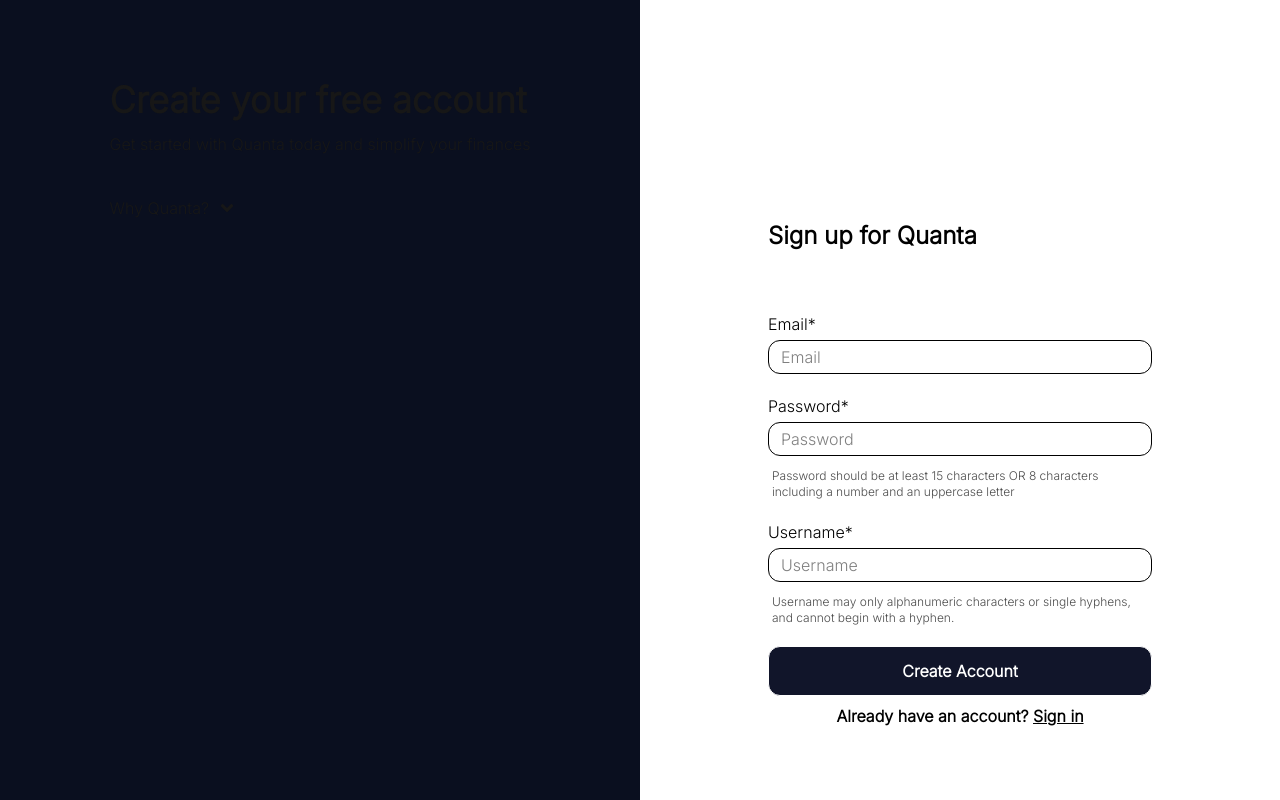
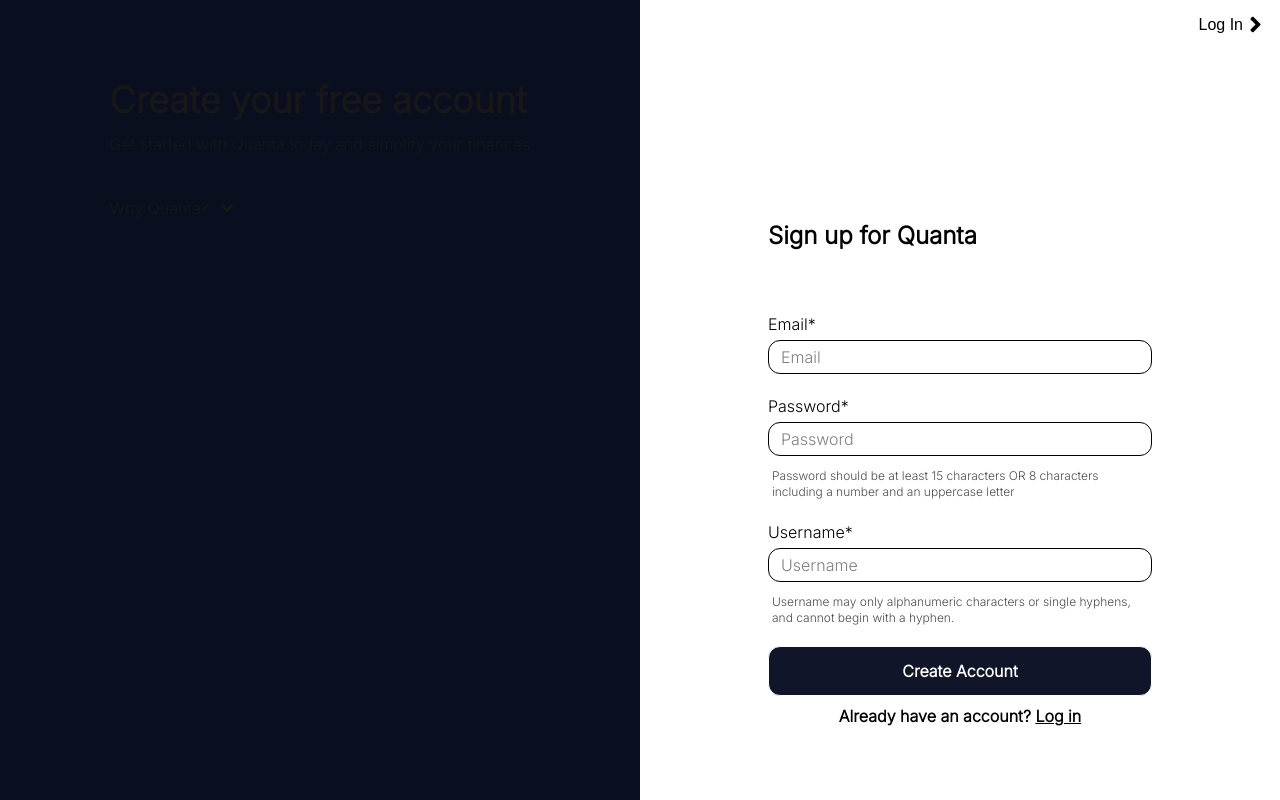
Before and after one commit to ramiwalid/creditcardaggregator, a Next.js app: page /auth/signup in a window 1280 px wide. Built offline with nearby package versions, Linux system fonts and the light colour scheme.

Commit message:
added log in button

```diff
--- a/src/components/signup/RightSideSignUp.tsx
+++ b/src/components/signup/RightSideSignUp.tsx
@@ -45,6 +45,11 @@ export default function RightSideSignUp() {
 	};
 
 	return (
+		<div>
+			<div className="text-black absolute top-0 right-0 p-3 max-w-full flex justify-between items-center hover:cursor-pointer hover:text-black/50">
+				<p>Log In</p>
+				<FaAngleRight size={25}/>
+			</div>
 			<div className={`${inter.className} mx-auto mt-55 w-3/5 text-black`}>
 				<div className="block mx-auto">
 					<form onSubmit={handleSubmit}>
@@ -69,8 +74,9 @@ export default function RightSideSignUp() {
 							<button className="bg-[#11152a] justify-center border rounded-xl p-3 min-w-full font-bold hover:cursor-pointer hover:bg-[#11152a]/90" type="submit">Create Account</button>
 							<FaAngleRight size={20} />
 						</div>
-					<h1 className="text-center font-semibold mt-2">Already have an account? <Link href='/auth/login'><span className="underline font-semibold hover:cursor-pointer hover:text-black/50">Sign in</span></Link></h1>
+						<h1 className="text-center font-semibold mt-2">Already have an account? <Link href='/auth/login'><span className="underline font-semibold hover:cursor-pointer hover:text-black/50">Log in</span></Link></h1>
 					</form>
+				</div>
 			</div>
 		</div>
 	)
```
Lines whose indentation alone changed are shown as unchanged.
